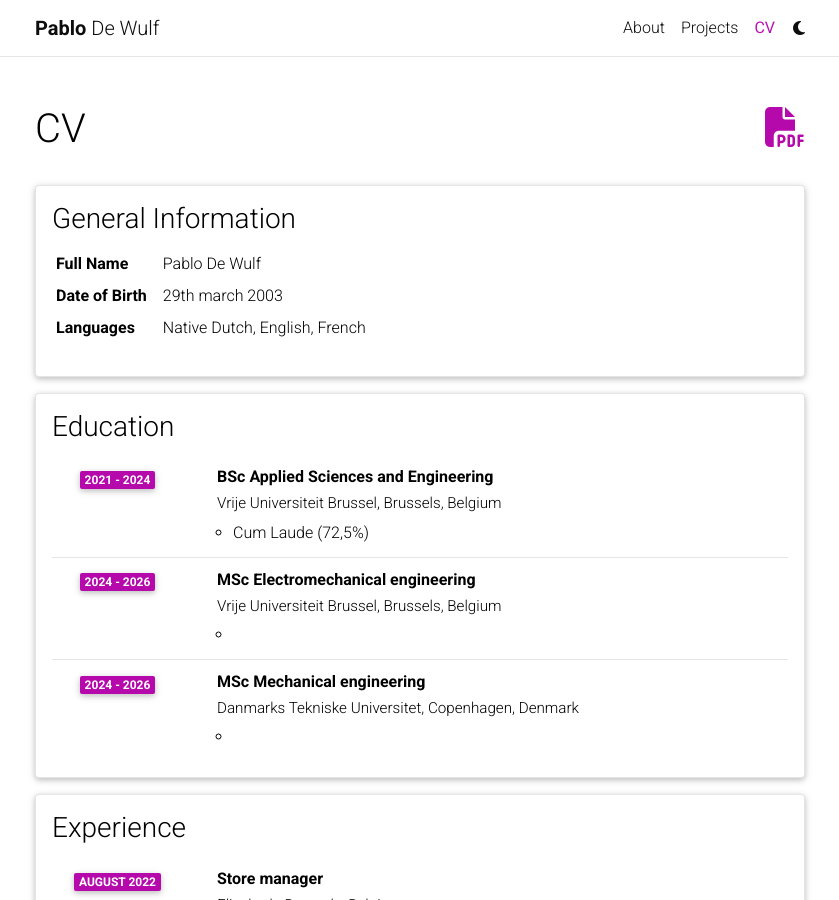
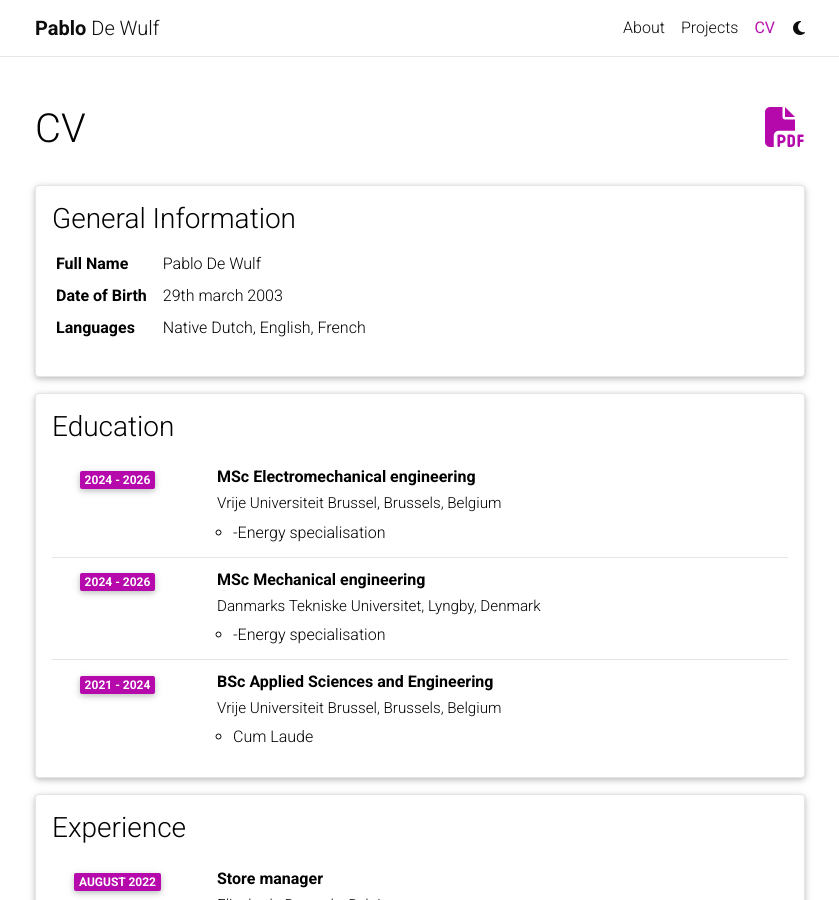
Before and after one commit to PabloDeWulf/pablodewulf.github.io, a Jekyll site: the page built from _pages/cv.md, in a window 1280 px wide and 900 px high. Shown: the whole window, without its empty margins (220-1059 px from the left). Built offline with Jekyll 4.4.1, drawn with Linux system fonts in a browser that asks for light colours; full-size pictures stand in for the smaller copies a plugin makes; comment, search, counter and statistics services are not loaded; a style sheet for code colours, icons or effects is not loaded.

Commit message:
cv update

```diff
--- a/_data/cv.yml
+++ b/_data/cv.yml
@@ -11,21 +11,22 @@
 - title: Education
   type: time_table
   contents:
-    - title: BSc Applied Sciences and Engineering
-      institution: Vrije Universiteit Brussel, Brussels, Belgium
-      year: 2021 - 2024
-      description: Cum Laude (72,5%)
 
     - title: MSc Electromechanical engineering
       institution: Vrije Universiteit Brussel, Brussels, Belgium
       year: 2024 - 2026
       description:
-        -
+        -Energy specialisation
     - title: MSc Mechanical engineering
-      institution: Danmarks Tekniske Universitet, Copenhagen, Denmark
+      institution: Danmarks Tekniske Universitet, Lyngby, Denmark
       year: 2024 - 2026
       description:
-        -
+        -Energy specialisation
+
+    - title: BSc Applied Sciences and Engineering
+      institution: Vrije Universiteit Brussel, Brussels, Belgium
+      year: 2021 - 2024
+      description: Cum Laude
 
 - title: Experience
   type: time_table
```
Also changed, not shown: _pages/about.md (+2 -2 lines), _pages/cv.md (+1 -1 lines), assets/img/prof_pic2.jpg (added), 1 other file.
